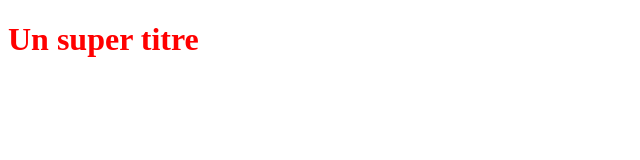
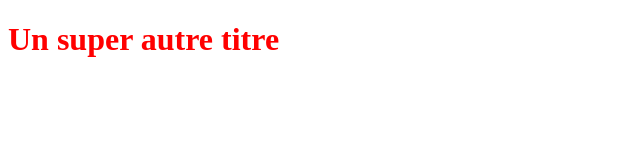
Before and after one commit to Emitoeht1/OpenclassroomsProject, a plain HTML site: page index.html in a window 1280 px wide. Shown: the whole page, without its empty margins (0-640 px from the left). Drawn offline with Linux system fonts and the light colour scheme.

Commit message:
modif titre

```diff
--- a/index.html
+++ b/index.html
@@ -5,6 +5,6 @@
     <link rel="stylesheet" type="text/css" href="styles.css">
 </head>
 <body>
-    <h1>Un super titre</h1>
+    <h1>Un super autre titre</h1>
 </body>
 </html>
```
